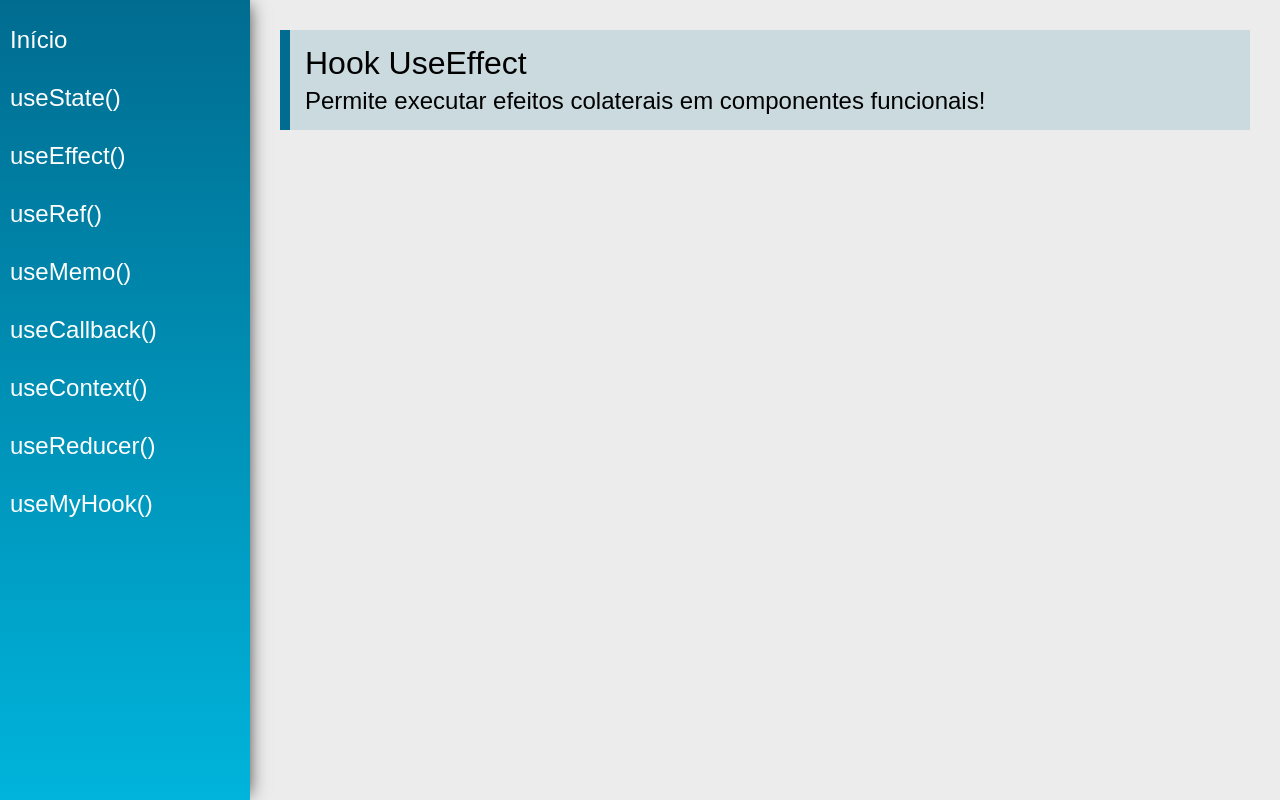
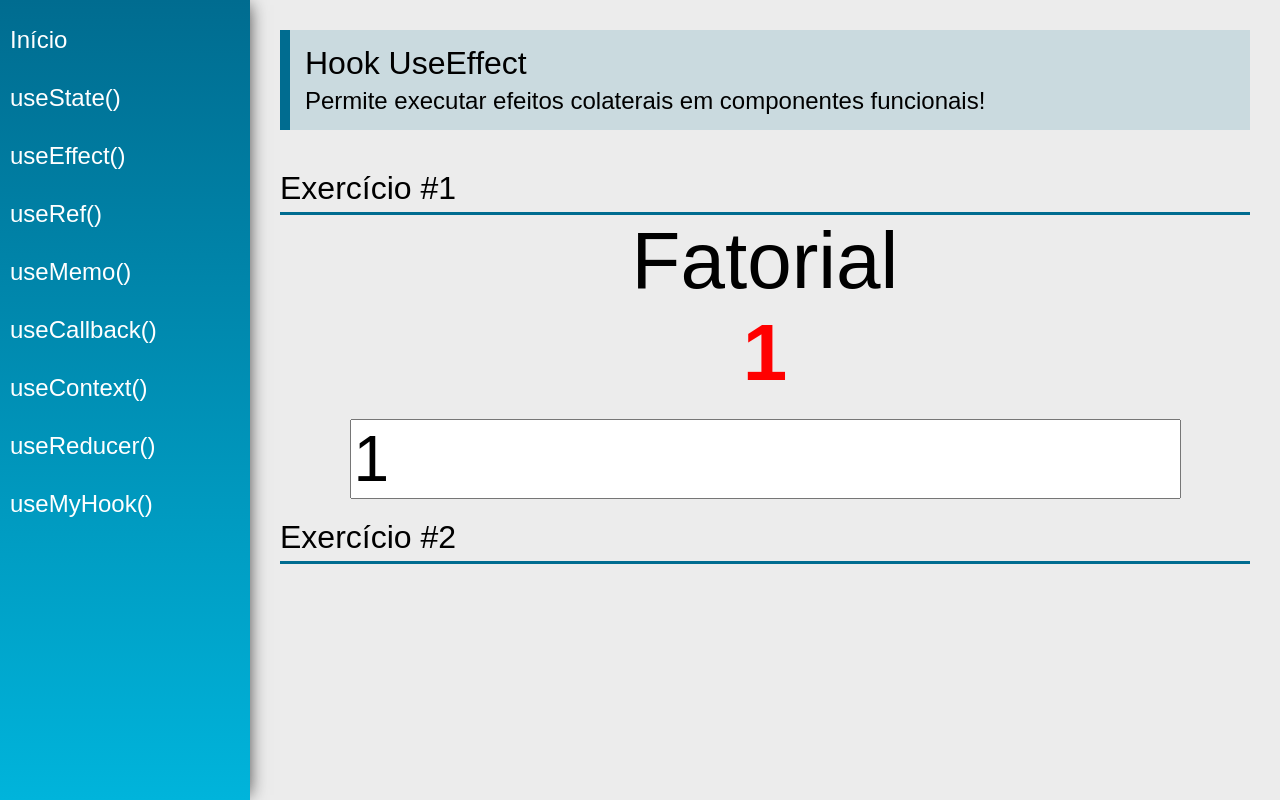
Before and after one commit to PamLeles/React-Hooks, a React (Create React App) app: page /useEffect in a window 1280 px wide. Built offline with nearby package versions, Linux system fonts and the light colour scheme.

Commit message:
using useEffect in component

```diff
--- a/src/views/examples/UseEffect.jsx
+++ b/src/views/examples/UseEffect.jsx
@@ -1,13 +1,40 @@
-import React from 'react'
+import React, { useEffect, useState } from 'react'
 import PageTitle from '../../components/layout/PageTitle'
+import SectionTitle from '../../components/layout/SectionTitle'
+
+function calcFatorial(num) {
+    const n = parseInt(num)
+    if (n < 0) return -1;
+    if (n === 0) return 1;
+    return calcFatorial(n - 1) * n
+}
 
 const UseEffect = (props) => {
+    const [number, setNumber] = useState(1)
+    const [fatorial, setFatorial] = useState(1)
+
+    useEffect(function () {
+        setFatorial(calcFatorial(number))
+    }, [number])
+
     return (
         <div className="UseEffect">
             <PageTitle
                 title="Hook UseEffect"
-                subtitle="Permite executar efeitos colaterais em componentes funcionais!"
-            />
+                subtitle="Permite executar efeitos colaterais em componentes funcionais!" />
+            <SectionTitle title="Exercício #1" />
+            <div className="center">
+                <span className="text"> Fatorial </span>
+                <span className="text red">{fatorial === -1 ? 'Não Existe' : fatorial}</span>
+                <input type="number" className="input"
+                    value={number}
+                    onChange={e => setNumber(e.target.value)} />
+            </div>
+            <SectionTitle title="Exercício #2" />
+            <div className="center">
+
+            </div>
+
         </div>
     )
 }
```
